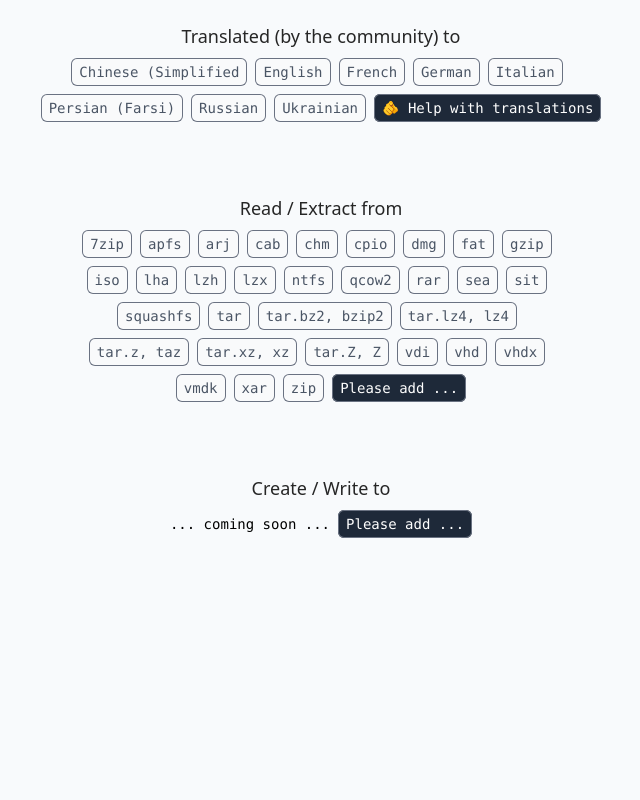
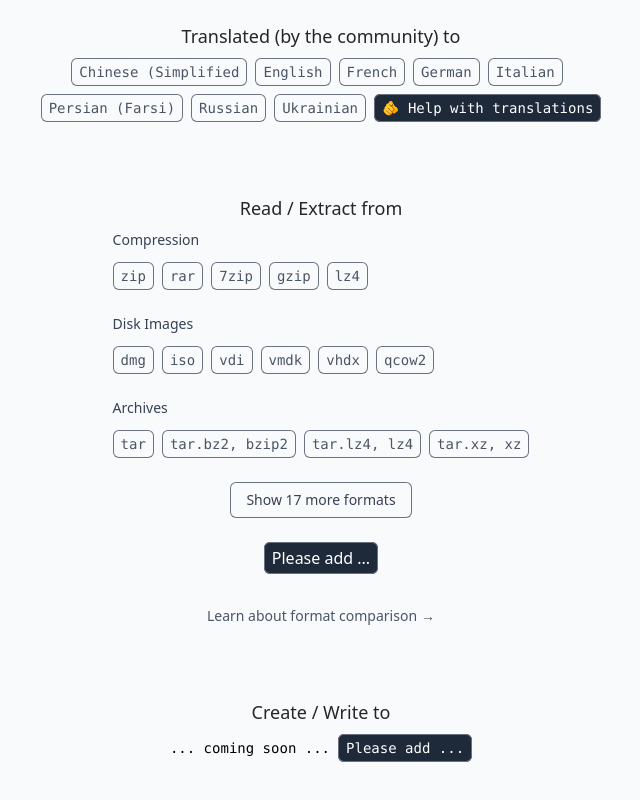
Before and after one commit to sarensw/app.macpacker, a React (Vite) app: page / in a window 1280 px wide. Shown: the part 1542-2342 px from the top of the page, without its empty margins (319-959 px from the left). Before the commit the page ends 2236 px from the top, so only its background shows below. Built offline with nearby package versions, Linux system fonts and the light colour scheme.

Commit message:
AR-191: Agentic sprint implementation
Automated implementation by agentic team.

```diff
--- a/src/locales/de.json
+++ b/src/locales/de.json
@@ -49,7 +49,16 @@
     "readTitle": "Lesen / Extrahieren von",
     "writeTitle": "Erstellen / Schreiben zu",
     "comingSoon": "... kommt bald ...",
-    "requestFormat": "Bitte hinzufügen ..."
+    "requestFormat": "Bitte hinzufügen ...",
+    "categories": {
+      "compression": "Komprimierung",
+      "diskImages": "Disk-Images",
+      "archives": "Archive",
+      "other": "Sonstige"
+    },
+    "showMore": "{{count}} weitere Formate anzeigen",
+    "showMoreAriaLabel": "Alle unterstützten Formate anzeigen",
+    "comparisonLink": "Mehr über Formatvergleich erfahren"
   },
   "footer": {
     "createdBy": "Erstellt mit ☕ von:",
--- a/src/locales/en.json
+++ b/src/locales/en.json
@@ -49,7 +49,16 @@
     "readTitle": "Read / Extract from",
     "writeTitle": "Create / Write to",
     "comingSoon": "... coming soon ...",
-    "requestFormat": "Please add ..."
+    "requestFormat": "Please add ...",
+    "categories": {
+      "compression": "Compression",
+      "diskImages": "Disk Images",
+      "archives": "Archives",
+      "other": "Other"
+    },
+    "showMore": "Show {{count}} more formats",
+    "showMoreAriaLabel": "Expand to show all supported formats",
+    "comparisonLink": "Learn about format comparison"
   },
   "footer": {
     "createdBy": "Created with ☕ by:",
--- a/src/locales/zh.json
+++ b/src/locales/zh.json
@@ -49,7 +49,16 @@
     "readTitle": "读取 / 提取自",
     "writeTitle": "创建 / 写入到",
     "comingSoon": "... 即将推出 ...",
-    "requestFormat": "请添加 ..."
+    "requestFormat": "请添加 ...",
+    "categories": {
+      "compression": "压缩格式",
+      "diskImages": "磁盘映像",
+      "archives": "归档格式",
+      "other": "其他"
+    },
+    "showMore": "显示 {{count}} 种更多格式",
+    "showMoreAriaLabel": "展开显示所有支持的格式",
+    "comparisonLink": "了解格式比较"
   },
   "footer": {
     "createdBy": "用 ☕ 创建，作者：",
--- a/src/pages/home/index.tsx
+++ b/src/pages/home/index.tsx
@@ -7,10 +7,44 @@ import { Footer } from '@/components/Footer'
 import { ArchiveFormat } from '@/components/ArchiveFormat'
 import { Language } from '@/components/Language'
 import { FeatureCard } from '@/components/FeatureCard'
+import { useLocalizedPath } from '@/hooks/useLocalizedPath'
+
+interface FormatCategory {
+  labelKey: string
+  initial: string[]
+  expanded: string[]
+}
+
+const formatCategories: FormatCategory[] = [
+  {
+    labelKey: 'formats.categories.compression',
+    initial: ['zip', 'rar', '7zip', 'gzip', 'lz4'],
+    expanded: ['lzx', 'sea', 'xar'],
+  },
+  {
+    labelKey: 'formats.categories.diskImages',
+    initial: ['dmg', 'iso', 'vdi', 'vmdk', 'vhdx', 'qcow2'],
+    expanded: ['apfs', 'fat', 'ntfs', 'vhd'],
+  },
+  {
+    labelKey: 'formats.categories.archives',
+    initial: ['tar', 'tar.bz2, bzip2', 'tar.lz4, lz4', 'tar.xz, xz'],
+    expanded: ['tar.z, taz', 'tar.Z, Z', 'cpio', 'squashfs'],
+  },
+  {
+    labelKey: 'formats.categories.other',
+    initial: [],
+    expanded: ['arj', 'cab', 'chm', 'lha', 'lzh', 'sit'],
+  },
+]
+
+const totalHiddenFormats = formatCategories.reduce((sum, cat) => sum + cat.expanded.length, 0)
 
 function Home (): ReactElement {
   const { t } = useTranslation()
   const [copied, setCopied] = useState(false)
+  const [showAllFormats, setShowAllFormats] = useState(false)
+  const localizedPath = useLocalizedPath()
   const version: string = '0.13'
   const downloadUrlZip: string = `https://macpacker-releases.s3.eu-central-1.amazonaws.com/MacPacker_v${version}.zip`
   const masUrl: string = 'https://apps.apple.com/us/app/macpacker/id6473273874'
@@ -133,40 +167,52 @@ function Home (): ReactElement {
           {/* read from */}
           <div id='formats' className='mt-8 justify-items-center flex flex-col space-y-2 items-center max-w-lg'>
             <h2 className='text-neutral-800 text-lg'>{t('formats.readTitle')}</h2>
-            <ul className='font-mono flex flex-row flex-wrap space-x-2 space-y-2 justify-center text-sm'>
-              <ArchiveFormat name={'7zip'} />
-              <ArchiveFormat name={'apfs'} />
-              <ArchiveFormat name={'arj'} />
-              <ArchiveFormat name={'cab'} />
-              <ArchiveFormat name={'chm'} />
-              <ArchiveFormat name={'cpio'} />
-              <ArchiveFormat name={'dmg'} />
-              <ArchiveFormat name={'fat'} />
-              <ArchiveFormat name={'gzip'} />
-              <ArchiveFormat name={'iso'} />
-              <ArchiveFormat name={'lha'} />
-              <ArchiveFormat name={'lzh'} />
-              <ArchiveFormat name={'lzx'} />
-              <ArchiveFormat name={'ntfs'} />
-              <ArchiveFormat name={'qcow2'} />
-              <ArchiveFormat name={'rar'} />
-              <ArchiveFormat name={'sea'} />
-              <ArchiveFormat name={'sit'} />
-              <ArchiveFormat name={'squashfs'} />
-              <ArchiveFormat name={'tar'} />
-              <ArchiveFormat name={'tar.bz2, bzip2'} />
-              <ArchiveFormat name={'tar.lz4, lz4'} />
-              <ArchiveFormat name={'tar.z, taz'} />
-              <ArchiveFormat name={'tar.xz, xz'} />
-              <ArchiveFormat name={'tar.Z, Z'} />
-              <ArchiveFormat name={'vdi'} />
-              <ArchiveFormat name={'vhd'} />
-              <ArchiveFormat name={'vhdx'} />
-              <ArchiveFormat name={'vmdk'} />
-              <ArchiveFormat name={'xar'} />
-              <ArchiveFormat name={'zip'} />
-              <li><a href='https://github.com/sarensw/MacPacker/issues/new' className='inline-flex items-center rounded-md bg-gray-800 px-2 py-1 font-medium text-white ring-1 ring-gray-500 ring-inset'>{t('formats.requestFormat')}</a></li>
-            </ul>
+
+            <div className='w-full flex flex-col space-y-6 items-start'>
+              {formatCategories.map((category) => {
+                if (category.initial.length === 0 && !showAllFormats) return null
+
+                return (
+                  <div key={category.labelKey} className='w-full'>
+                    <h3 className='text-sm font-medium text-gray-700 mb-3'>
+                      {t(category.labelKey)}
+                    </h3>
+                    <ul className='font-mono flex flex-row flex-wrap gap-2 text-sm'>
+                      {category.initial.map((format) => (
+                        <ArchiveFormat key={format} name={format} />
+                      ))}
+                      {showAllFormats && category.expanded.map((format) => (
+                        <ArchiveFormat key={format} name={format} />
+                      ))}
+                    </ul>
+                  </div>
+                )
+              })}
+
+              {!showAllFormats && (
+                <button
+                  type='button'
+                  onClick={() => setShowAllFormats(true)}
+                  aria-expanded={false}
+                  aria-label={t('formats.showMoreAriaLabel')}
+                  className='inline-flex items-center rounded-md bg-gray-50 px-4 py-2 text-sm font-medium text-gray-700 ring-1 ring-gray-500 ring-inset hover:bg-gray-100 transition-colors active:scale-95 self-center focus:outline-none focus:ring-2 focus:ring-teal-500 focus:ring-offset-2'
+                >
+                  {t('formats.showMore', { count: totalHiddenFormats })}
+                </button>
+              )}
+
+              <div className='w-full flex justify-center'>
+                <a href='https://github.com/sarensw/MacPacker/issues/new' className='inline-flex items-center rounded-md bg-gray-800 px-2 py-1 font-medium text-white ring-1 ring-gray-500 ring-inset'>{t('formats.requestFormat')}</a>
+              </div>
+
+              <a
+                href={localizedPath('/docs/format-comparison')}
+                className='text-sm text-gray-600 hover:text-gray-900 transition-colors self-center flex items-center gap-1 py-2 focus:outline-none focus:ring-2 focus:ring-teal-500 focus:ring-offset-2 rounded'
+              >
+                {t('formats.comparisonLink')}
+                <span aria-hidden='true'>&rarr;</span>
+              </a>
+            </div>
           </div>
 
           {/* write to */}
```
Also changed, not shown: 2 other files (tests, documents, lock files or other folders).
